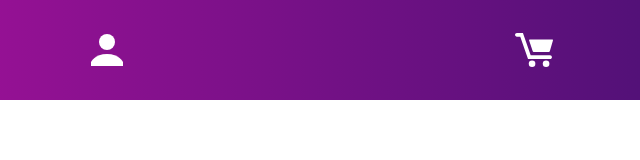
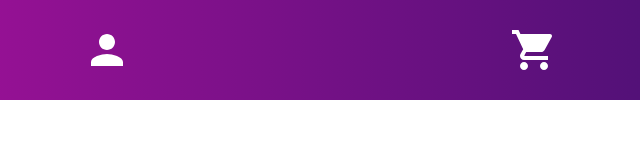
Before and after one commit to SevaMarkov88/WebStoreEinsteinBD, a plain HTML site: page index.html in a window 1280 px wide. Shown: the full height of the page, 533-1173 px from the left. Drawn offline with Linux system fonts and the light colour scheme.

Commit message:
svg icons change

```diff
--- a/index.html
+++ b/index.html
@@ -24,39 +24,30 @@
       </svg>
       <svg
         class="header__icon"
-        height="48px"
-        id="Layer_1"
-        version="1.0"
-        viewBox="0 0 24 24"
-        fill="white"
+        xmlns="http://www.w3.org/2000/svg"
+        width="48"
+        height="48"
+        viewBox="0 0 48 48"
       >
-        <circle cx="12" cy="8" r="4" />
-        <path d="M12,14c-6.1,0-8,4-8,4v2h16v-2C20,18,18.1,14,12,14z" />
+        <path
+          d="M24 24c4.42 0 8-3.59 8-8 0-4.42-3.58-8-8-8s-8 3.58-8 8c0 4.41 3.58 8 8 8zm0 4c-5.33 0-16 2.67-16 8v4h32v-4c0-5.33-10.67-8-16-8z"
+          fill="white"
+        />
+        <path d="M0 0h48v48h-48z" fill="none" />
       </svg>
+
       <svg
         class="header__icon"
-        height="48px"
-        id="Layer_1"
-        version="1.1"
-        viewBox="0 0 64 64"
-        fill="white"
+        xmlns="http://www.w3.org/2000/svg"
+        width="48"
+        height="48"
+        viewBox="0 0 48 48"
       >
-        <g>
-          <path
-            d="M56.262,17.837H26.748c-0.961,0-1.508,0.743-1.223,1.661l4.669,13.677c0.23,0.738,1.044,1.336,1.817,1.336h19.35   c0.773,0,1.586-0.598,1.815-1.336l4.069-14C57.476,18.437,57.036,17.837,56.262,17.837z"
-          />
-          <circle cx="29.417" cy="50.267" r="4.415" />
-          <circle cx="48.099" cy="50.323" r="4.415" />
-          <path
-            d="M53.4,39.004H27.579L17.242,9.261H9.193c-1.381,0-2.5,1.119-2.5,2.5s1.119,2.5,2.5,2.5h4.493l10.337,29.743H53.4   c1.381,0,2.5-1.119,2.5-2.5S54.781,39.004,53.4,39.004z"
-          />
-        </g>
-        <g />
-        <g />
-        <g />
-        <g />
-        <g />
-        <g />
+        <path
+          d="M14 36c-2.21 0-3.98 1.79-3.98 4s1.77 4 3.98 4 4-1.79 4-4-1.79-4-4-4zm-12-32v4h4l7.19 15.17-2.7 4.9c-.31.58-.49 1.23-.49 1.93 0 2.21 1.79 4 4 4h24v-4h-23.15c-.28 0-.5-.22-.5-.5 0-.09.02-.17.06-.24l1.79-3.26h14.9c1.5 0 2.81-.83 3.5-2.06l7.15-12.98c.16-.28.25-.61.25-.96 0-1.11-.9-2-2-2h-29.57l-1.9-4h-6.53zm32 32c-2.21 0-3.98 1.79-3.98 4s1.77 4 3.98 4 4-1.79 4-4-1.79-4-4-4z"
+          fill="white"
+        />
+        <path d="M0 0h48v48h-48z" fill="none" />
       </svg>
     </header>
 
```
